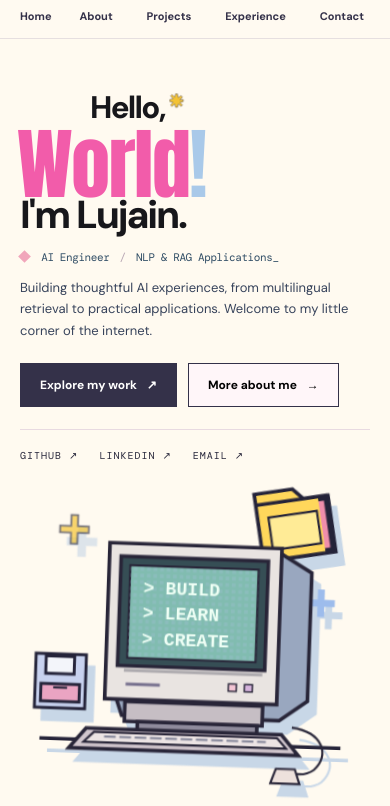
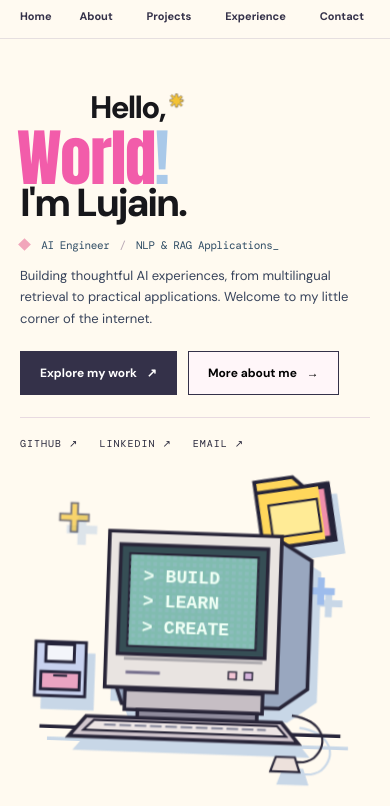
Before and after one commit to Lujain-Alahmari/portfolio, a plain HTML site: page index.html in a window 390 px wide. Shown: the part 38-844 px from the top of the page. Drawn offline with nearby package versions, Linux system fonts and the light colour scheme; a web font is replaced by a local one.

Commit message:
Reduce World headline size on desktop and mobile

```diff
--- a/index.html
+++ b/index.html
@@ -13,7 +13,7 @@
     .retro-hero-content{position:relative;z-index:1}
     .retro-super{font-size:clamp(25px,5.5vw,76px);letter-spacing:-.055em;line-height:.9;font-weight:800;color:#17171b;padding-left:clamp(36px,11vw,165px)}
     .retro-super .super-star{width:.42em;height:.42em;margin-left:.18em;vertical-align:top;display:inline-block;overflow:visible;animation:retro-star-pulse 3s ease-in-out infinite;transform-origin:center;fill:#f3bd22;stroke:#26243a;stroke-width:3;stroke-linejoin:round}
-    .retro-word{font-family:Impact,'Arial Black',system-ui,sans-serif;font-weight:900;font-size:clamp(68px,20vw,279px);line-height:.78;letter-spacing:-.018em;color:#f25caa;white-space:nowrap;margin:4px 0 20px -8px;user-select:none}
+    .retro-word{font-family:Impact,'Arial Black',system-ui,sans-serif;font-weight:900;font-size:clamp(56px,16vw,220px);line-height:.78;letter-spacing:-.018em;color:#f25caa;white-space:nowrap;margin:4px 0 20px -8px;user-select:none}
     .retro-dot{color:#a9c9e9;letter-spacing:-.1em}
     .intro.retro-hero .retro-name{font:800 clamp(42px,5.8vw,77px)/1.05 'DM Sans',Arial,sans-serif;letter-spacing:-.055em;color:#17171b;margin:9px 0 12px}
     .intro.retro-hero .retro-name em{font-family:inherit;font-style:normal;color:#17171b;font-weight:800}
@@ -41,13 +41,13 @@
     @media(max-width:720px){
       .intro.retro-hero{min-height:0;padding:55px 20px 60px;gap:0}
       .retro-super{padding-left:20%;font-size:clamp(26px,8vw,50px)}
-      .retro-word{font-size:clamp(68px,20vw,279px);margin:12px 0 0 -3px}
+      .retro-word{font-size:clamp(56px,16vw,220px);margin:12px 0 0 -3px}
       .retro-illustration{position:relative;right:auto;top:auto;width:min(90%,360px);margin:-8px auto 10px;transform:rotate(2deg)}
       .intro.retro-hero .retro-name{font-size:clamp(39px,9vw,66px);margin:0 0 14px}
       .retro-hero .social-links{margin-top:22px}
       .retro-side-caption{position:static;display:block;text-align:right;margin-top:20px}
     }
-    @media(max-width:390px){.retro-word{font-size:clamp(68px,20vw,279px)}.retro-illustration{width:100%;margin-top:2px}}
+    @media(max-width:390px){.retro-word{font-size:clamp(56px,16vw,220px)}.retro-illustration{width:100%;margin-top:2px}}
     @media(prefers-reduced-motion:reduce){.crt-machine,.floating-folder,.pixel-spark,.pixel-spark-two,.retro-super span{animation:none!important}}
   </style>
   <script src="script.js" defer></script>
```
